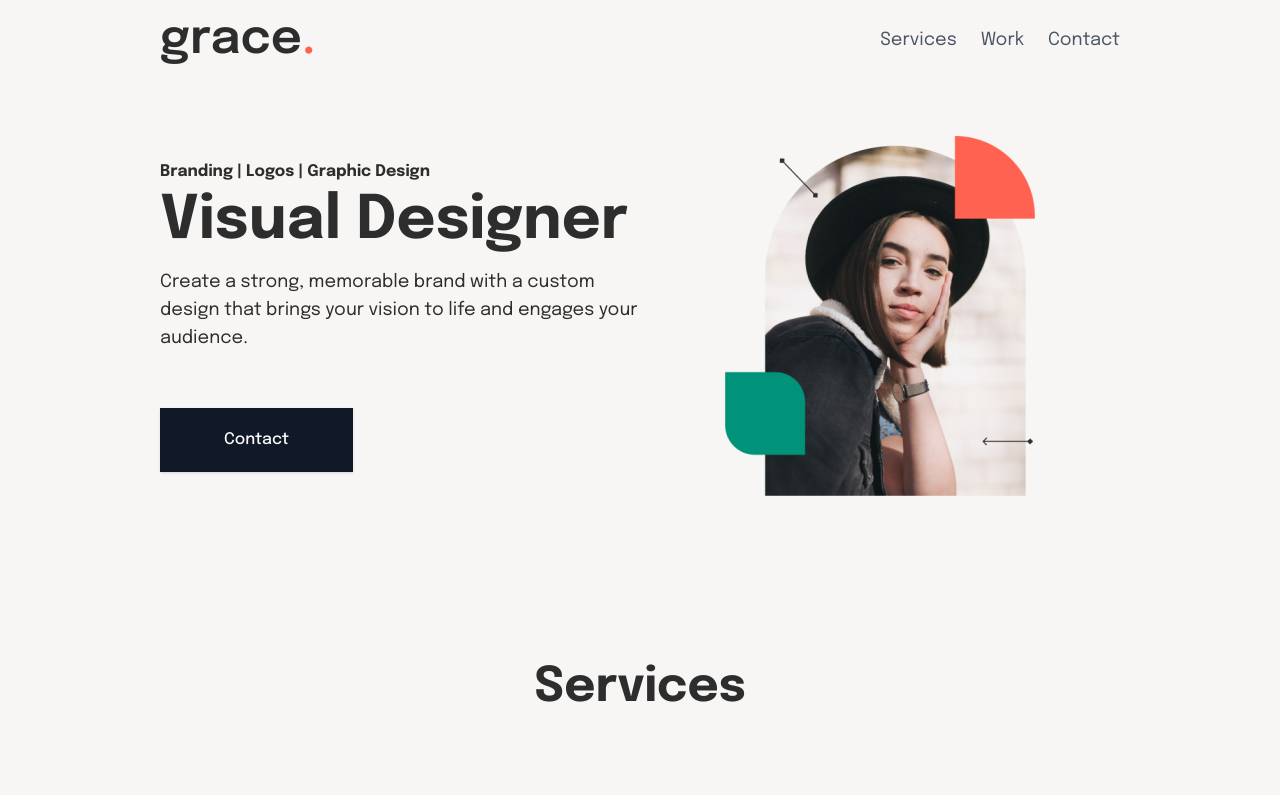
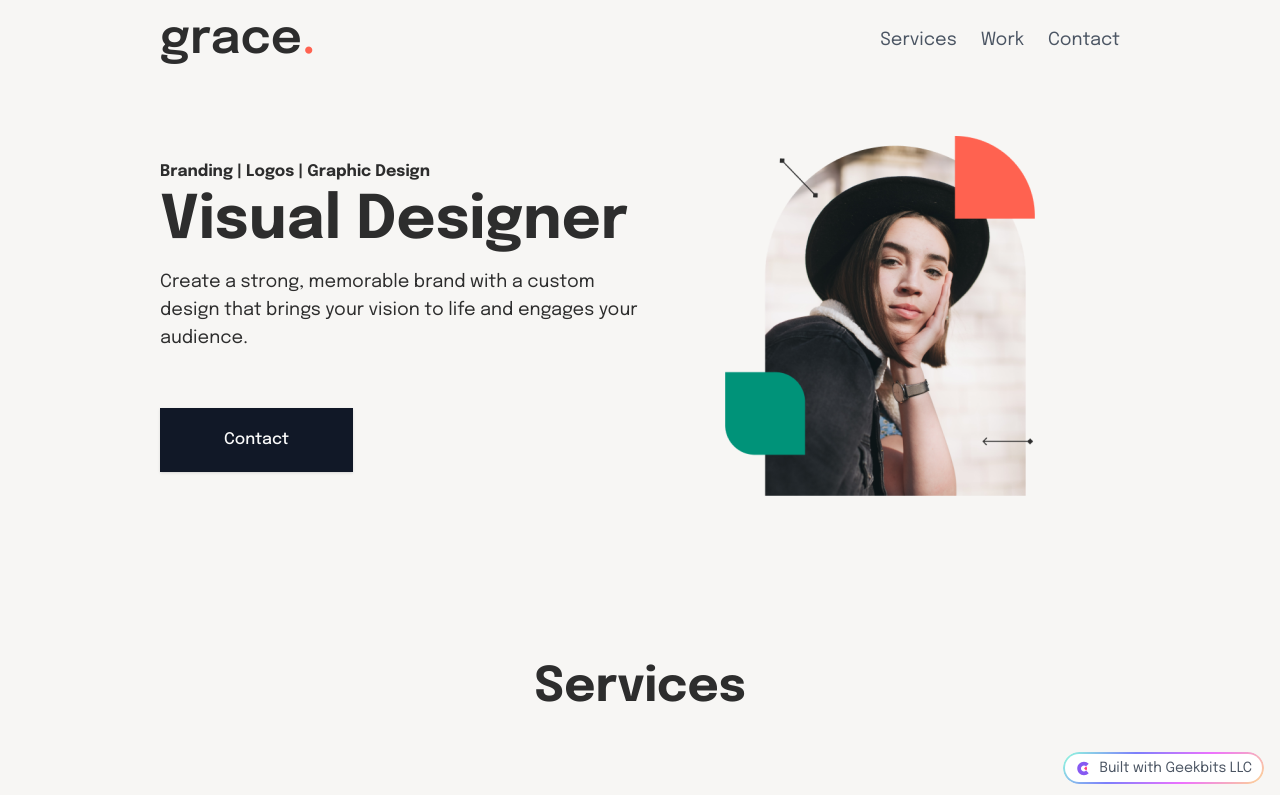
Before and after one commit to J4yJ3ff/grace, a Next.js app: page / in a window 1280 px wide. Shown: the top 795 px of the page. Built offline with nearby package versions, Linux system fonts and the light colour scheme.

Commit message:
add watermark at the bottom of the page

```diff
--- a/src/app/layout.tsx
+++ b/src/app/layout.tsx
@@ -2,6 +2,7 @@ import type { Metadata } from "next";
 import { Epilogue } from "next/font/google";
 import "./globals.css";
 import NextTopLoader from "nextjs-toploader";
+import Watermark from "@/components/watermark";
 
 // Add Epilogue font
 const epilogue = Epilogue({
@@ -22,7 +23,9 @@ export default function RootLayout({
 }) {
   return (
     <html lang="en" className="scroll-smooth">
-      <body className={` ${epilogue.variable}  bg-[#F7F6F4] text-[#2D2D2D]`}>
+      <body
+        className={`${epilogue.variable} bg-[#F7F6F4] text-[#2D2D2D] relative min-h-screen`}
+      >
         <NextTopLoader
           initialPosition={0.08}
           crawlSpeed={200}
@@ -34,7 +37,8 @@ export default function RootLayout({
           color="var(--primary)"
           showSpinner={false}
         />
-        {children}
+        <main className="pb-16">{children}</main>
+        <Watermark />
       </body>
     </html>
   );
--- /dev/null
+++ b/src/components/watermark.tsx
@@ -0,0 +1,38 @@
+import Image from "next/image";
+import type React from "react";
+
+const Watermark: React.FC = () => {
+  return (
+    <a
+      href="https://geekbits.dev/"
+      target="_blank"
+      rel="noopener noreferrer"
+      className="fixed bottom-4 right-4 inline-flex items-center gap-2 px-3 py-1.5 text-sm text-gray-600 transition-colors duration-300 hover:text-gray-900 focus:outline-none "
+    >
+      <div
+        className="absolute inset-0 rounded-full"
+        style={{
+          padding: "2px",
+          background:
+            "linear-gradient(135deg, #92FDDC 0%, #7D7FFB 31.94%, #ED72FE 64.24%, #FDD791 100%)",
+          maskImage: "linear-gradient(#fff 0 0)",
+          WebkitMaskImage: "linear-gradient(#fff 0 0)",
+        }}
+      >
+        <div className="h-full w-full bg-white rounded-full" />
+      </div>
+      <div className="relative flex items-center gap-2">
+        <Image
+          alt="Geekbits Logo"
+          src="/assets/geekbitsLLC_m9tvnxproq9DJOzCf0cYY.svg"
+          width={20}
+          height={20}
+          className="w-4 h-4"
+        />
+        <span>Built with Geekbits LLC</span>
+      </div>
+    </a>
+  );
+};
+
+export default Watermark;
```
